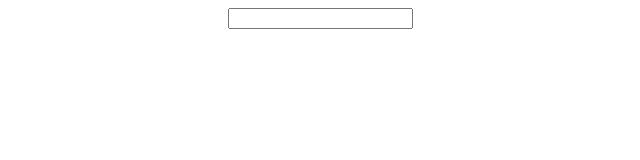
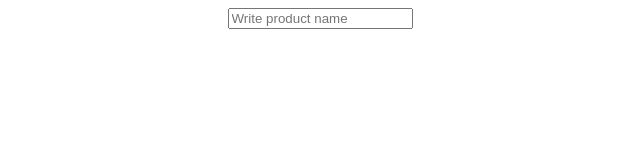
Before and after one commit to agorska/kcal, a Vue app: page /#/ in a window 1280 px wide. Shown: the top 160 px of the page, without its empty margins (320-960 px from the left). Built offline with nearby package versions, Linux system fonts and the light colour scheme.

Commit message:
displayed raw nutrition object

```diff
--- a/src/views/Home.vue
+++ b/src/views/Home.vue
@@ -1,9 +1,20 @@
 <template>
   <div class="home">
-    <input type="text" id="searchFood" name="searchFood" class="home-search__input" v-model="searchFood" @input="handleInput"/>
+    <input
+      type="text"
+      id="searchFood"
+      name="searchFood"
+      class="home-search__input"
+      v-model="searchFood"
+      @input="handleInput"
+      placeholder="Write product name"
+    />
     <ul>
-      <li v-for="item in results" :key="item.food_name">{{ item.food_name }}</li>
+       <li v-for="item in results" :key="item.food_name">
+         <a href="#" v-on:click="nutrition">{{ item.food_name }}</a>
+        </li>
     </ul>
+    <div v-for="item in roman" :key="item.food_name"> {{ item }} </div>
   </div>
 </template>
 
@@ -17,6 +28,8 @@ export default {
     return {
       searchFood: '',
       results: [],
+      nutritions: '',
+      roman: [],
     };
   },
   methods: {
@@ -35,6 +48,26 @@ export default {
         console.log(error);
       });
     }, 500),
+    nutrition: function (el) {
+      this.nutritions = el.path[0].innerText.toString();
+      axios({
+        method: 'post',
+        url: 'https://trackapi.nutritionix.com/v2/natural/nutrients',
+        headers: {
+          'x-app-id': '740969e3',
+          'x-app-key': '04d25b3db76aca93f78186a4987563e8',
+          'x-remote-user-id': '0',
+          'Content-Type': 'application/json',
+        },
+        data: {
+          query: this.nutritions,
+        },
+      }).then((response) => {
+        this.roman = (response.data.foods);
+      }).catch((error) => {
+        console.log(error);
+      });
+    },
   },
 };
 </script>
```
Also changed, not shown: src/components/Search.vue (added).
